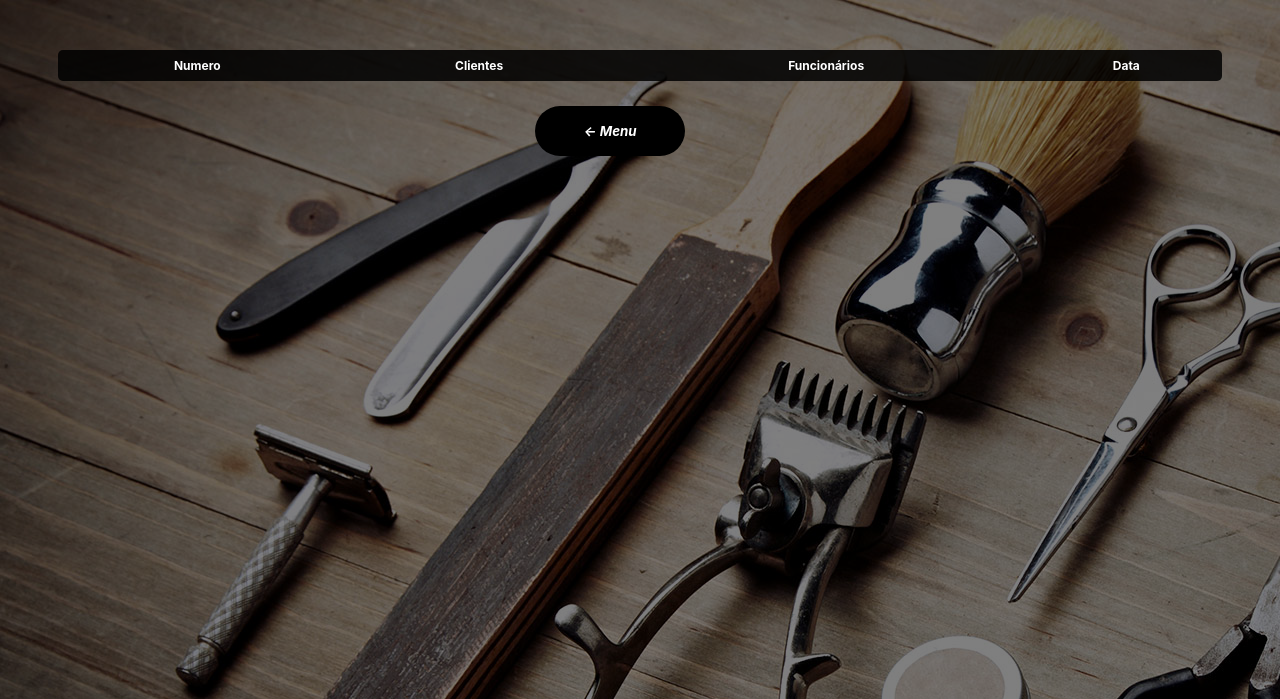
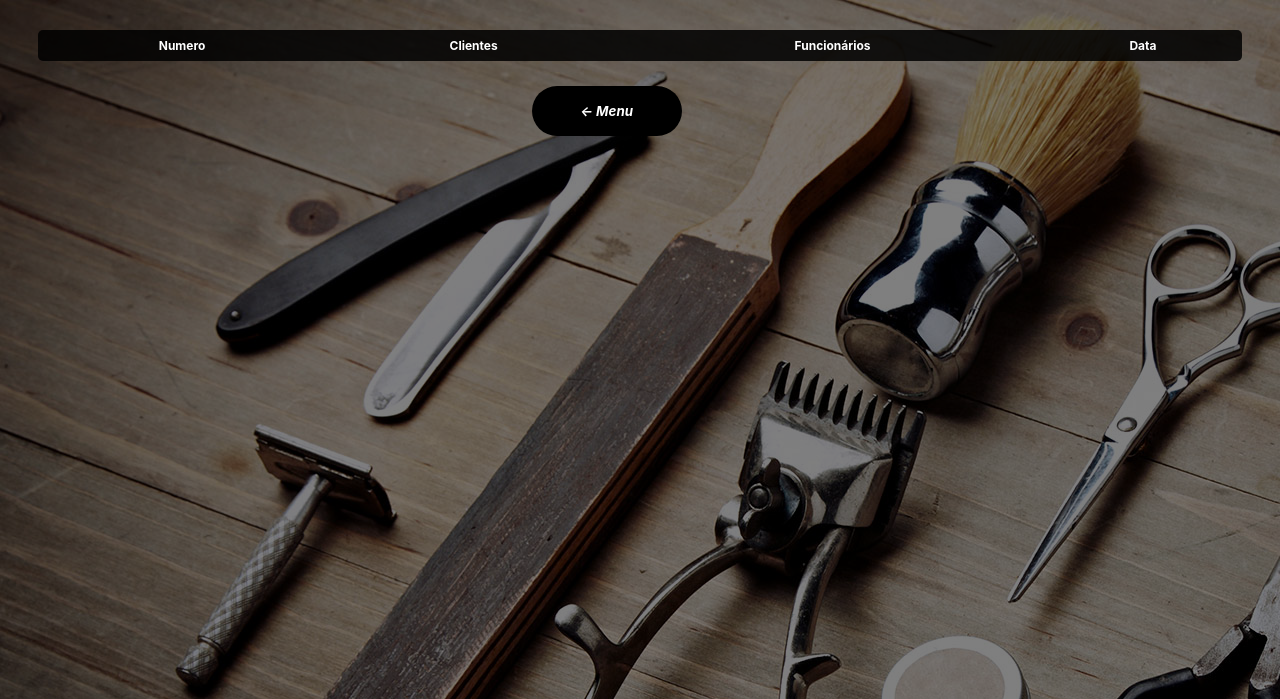
Before and after one commit to lucas-zillmer/projeto_estagio, a PHP site: page /relatorio.php in a window 1280 px wide. Shown: the top 699 px of the page. Run offline with PHP 8.4, Linux system fonts and the light colour scheme; data that the repository does not hold is empty; some libraries are stand-ins or nearby versions.

Commit message:
Versão FInal Projeto Estágio

```diff
--- a/client/css/relatorioStyle.css
+++ b/client/css/relatorioStyle.css
@@ -20,8 +20,8 @@ h2{
 /* Table Styles */
 
 .table-wrapper{
-    margin: 50px;
-    height: 650px;
+    margin: 30px;
+    height: 500px;
 }
 
 .fl-table {
--- a/client/home.php
+++ b/client/home.php
@@ -11,9 +11,10 @@
 <body>
     <div class="wrapperHome">
         <div class="boxHome">
+            <a class="logout" href="login.php">Sair</a>
             <form class="formHome">
                 <h1 class="menu">O que você precisa?</h1>
-                <button class="btnAgendamento"><a href="agenda.php" style>Agenda</a></button>
+                <button class="btnAgendamento" header="agenda.php"><a href="agenda.php">Agenda</a></button>
                 <button class="btnRelatorio"><a href="relatorio.php">Relatório</a></button>
             </form>
         </div>
--- a/client/relatorio.php
+++ b/client/relatorio.php
@@ -40,8 +40,6 @@
         }
         ?>
     </table>
-    <div>
-        <button style="margin-left: 41%; margin-top: 25px"><a href="home.php" style="padding-left: 37px;padding-right: 37px;"><b><em><- Menu   </b></em></a></button></td>
-    </div>
+    <button style="margin-left: 41%; margin-top: 25px"><a href="home.php" style="padding-left: 37px;padding-right: 37px;"><b><em><- Menu   </b></em></a></button>
 </div>
 </body>
```
Also changed, not shown: client/css/style.css (+7 -0 lines).
